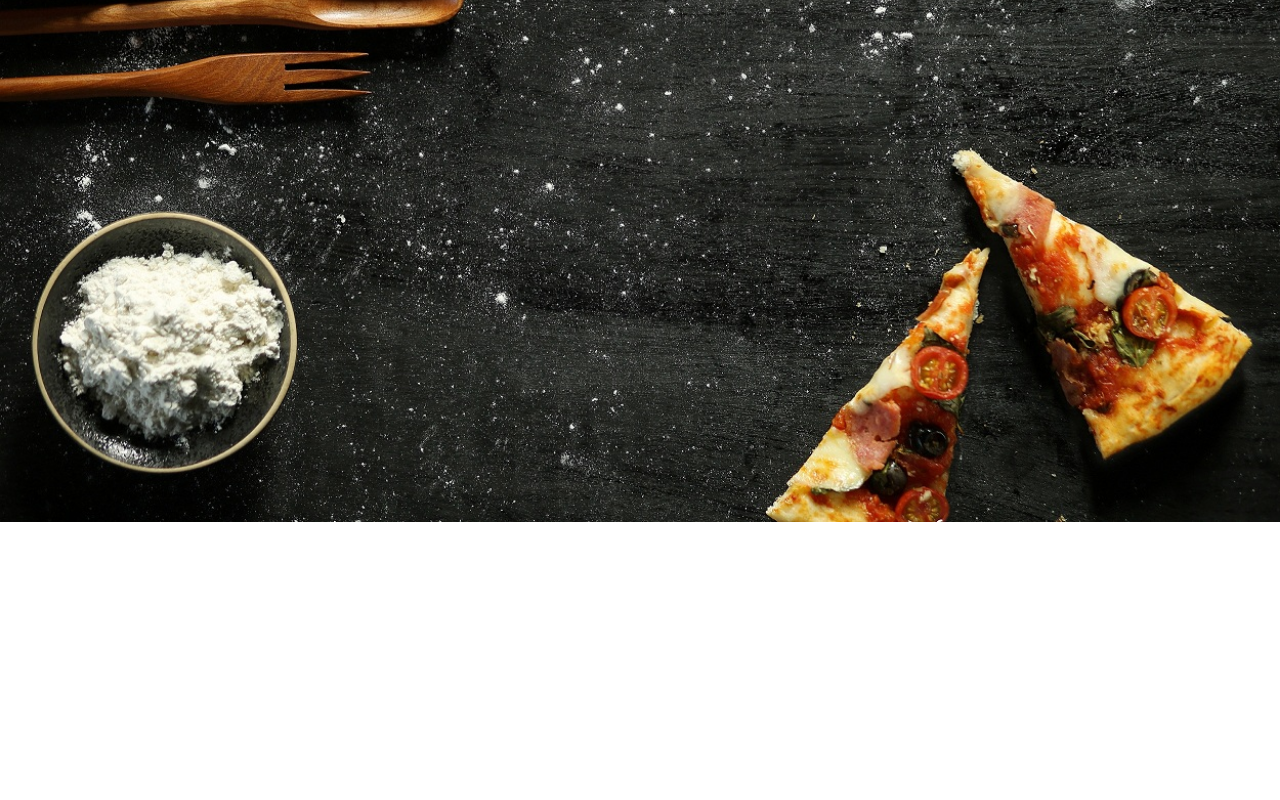
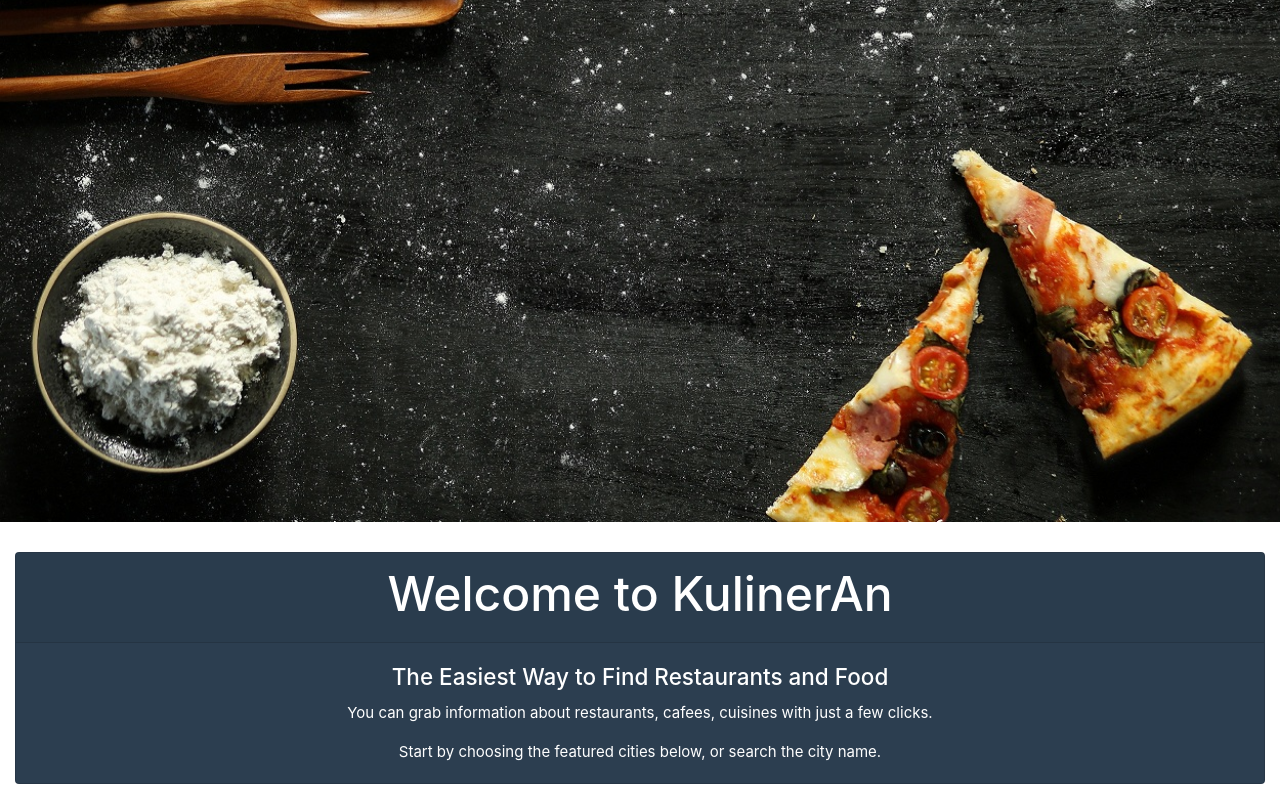
Before and after one commit to wildenali/react-food_web_app, a React (Create React App) app: page / in a window 1280 px wide. Shown: the part 403-1203 px from the top of the page. Before the commit the page ends 955 px from the top, so only its background shows below. Built offline with nearby package versions, Linux system fonts and the light colour scheme.

Commit message:
Menambahkan Welcome Message

```diff
--- a/src/App.js
+++ b/src/App.js
@@ -13,6 +13,18 @@ class App extends Component {
           <div className="row" style={{ marginBottom: 30 }}>
             <img src={mainImage} width="100%" alt="aneka-makanan"></img>
           </div>
+          <div className="row">
+            <div className="col">
+              <div className="card text-white bg-primary mb-3 text-center">
+                <div className="card-header"><h1>Welcome to KulinerAn</h1></div>
+                <div className="card-body">
+                  <h4 className="card-title">The Easiest Way to Find Restaurants and Food</h4>
+                  <p className="card-text">You can grab information about restaurants, cafees, cuisines with just a few clicks.</p>
+                  <p className="card-text">Start by choosing the featured cities below, or search the city name.</p>
+                </div>
+              </div>
+            </div>
+          </div>
         </div>
       </div>
     );
```
